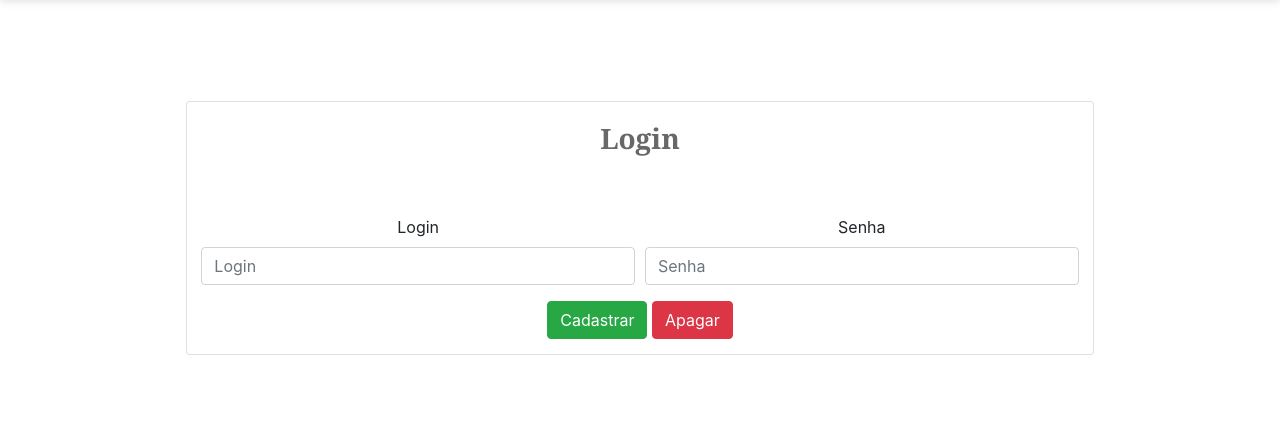
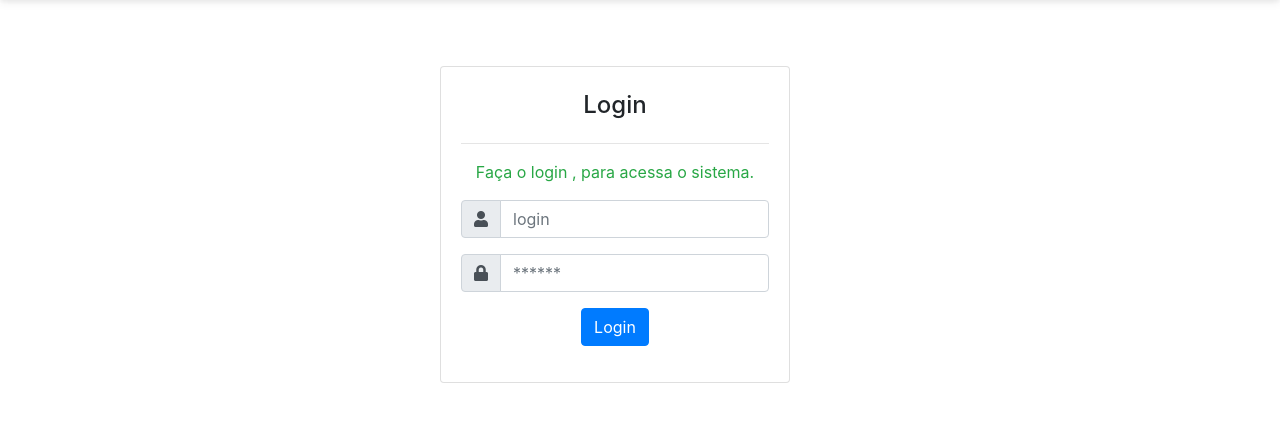
Before and after one commit to LuizFernando1176/gm, a PHP site: page /gm/login.php in a window 1280 px wide. Shown: the part 88-510 px from the top of the page. Run offline with PHP 8.4, Linux system fonts and the light colour scheme; some libraries are stand-ins or nearby versions.

Commit message:
Mudanças 0005

```diff
--- a/cadastroMaquinas.php
+++ b/cadastroMaquinas.php
@@ -7,6 +7,7 @@
 $query02 = "SELECT `id`, `setor` FROM `setor`";
 $queryRack = mysqli_query($coon, $query01);
 $querySetor = mysqli_query($coon, $query02);
+
 ?>
 
 <div class="container">
--- a/cadastroUser.php
+++ b/cadastroUser.php
@@ -2,6 +2,7 @@
 include_once './config.php';
 include_once './util/cabeca.php';
 include_once './util/conecaoBD.php';
+
 ?>
 
 <div class="container">
--- a/config.php
+++ b/config.php
@@ -1,12 +1,20 @@
 <?php
-
-
 function urlSite () {
 
- echo 'http://localhost/gm/';
+ return 'http://localhost/gm/';
 
 }
 
+function testaSessao () {
+session_start();
+if((!isset ($_SESSION['login']) == true) and (!isset ($_SESSION['senha']) == true))
+{
+  unset($_SESSION['login']);
+  unset($_SESSION['senha']);
+  header('location:login.php');
+  }
 
 
+}
+
   ?>
--- /dev/null
+++ b/inserts/selects.php
@@ -0,0 +1,6 @@
+<?php
+function selectSetor (){
+
+
+
+}
--- a/login.php
+++ b/login.php
@@ -1,56 +1,55 @@
 <?php
-include_once './config.php';
 include_once './util/cabecaLogin.php';
-include_once './util/conecaoBD.php';
-session_start();
-$message="";
-if(count($_POST)>0) {
- $con = conectar();
-$result = mysqli_query($con,"SELECT * FROM usuario WHERE login='" . $_POST["login"] . "' and senha = '". $_POST["senha"]."'");
-$row  = mysqli_fetch_array($result);
-if(is_array($row)) {
-$_SESSION["id"] = $row['id'];
-$_SESSION["login"] = $row['login'];
-$_SESSION["senha"] = $row['senha'];
-} else {
-$message = "<div class='alert alert-danger'>Senha ou Usuario invalidos!</div>";
-}
-}
-if(isset($_SESSION["id"])) {
-header("Location:index.php");
-}
-
-
 ?>
-
-<div class="container">
-
-    <center>
-        <form style="margin: 4% ; padding: 1.5%;margin-top: 12%;" method="post" action="">
-        <div class="card" style="margin: 4% ; padding: 1.5%;">
-            <center><h3 class="descEstilo">Login</h3></center><br><br>
-            <?php if($message!="") { echo $message; } ?>
-            <div class="form-row">
-                <div class="form-group col-md-6">
-                    <label for="nome_maquina" >Login</label>
-                    <input type="text" class="form-control" id="login" name="login" placeholder="Login" required="">
-                </div><br><br>
-                <div class="form-group col-md-6">
-                    <label for="nome_usuario">Senha</label>
-                    <input type="password" class="form-control" id="senha" name="senha" placeholder="Senha" required="">
-                </div>
-            </div>
-            <center>
-                <button type="submit" class="btn btn-success">Cadastrar</button>
-                <button type="reset" class="btn btn-danger">Apagar</button>
-            </center>
-        </div>
-    </form>
-</center>
 
 
 
-</div>
+<div class="container" style="margin-top: 12%;float: right">
+
+    <div class="row">
+        <div class="col-md-3"></div>
+        <div class="col-md-4 col-sm-6">
+            <div class="card">
+                <article class="card-body">
+                    <h4 class="card-title text-center mb-4 mt-1">Login</h4>
+                    <hr>
+                    <p class="text-success text-center">Faça o login , para acessa o sistema.</p>
+                    <form method="post" action="inserts/insteLogin.php">
+                        <div class="form-group">
+                            <div class="input-group">
+                                <div class="input-group-prepend">
+                                    <span class="input-group-text"> <i class="fa fa-user"></i> </span>
+                                </div>
+                                <input name="login" class="form-control" placeholder="login" type="text">
+                            </div> <!-- input-group.// -->
+                        </div> <!-- form-group// -->
+                        <div class="form-group">
+                            <div class="input-group">
+                                <div class="input-group-prepend">
+                                    <span class="input-group-text"> <i class="fa fa-lock"></i> </span>
+                                </div>
+                                <input class="form-control" placeholder="******" name="senha" type="password">
+                            </div> <!-- input-group.// -->
+                        </div> <!-- form-group// -->
+                        <div class="form-group">
+                            <center><button type="submit" class="btn btn-primary "> Login  </button></center>
+                        </div> <!-- form-group// -->
+                        <!--<p class="text-center"><a href="#" class="btn">Forgot password?</a></p>-->
+                    </form>
+                </article>
+            </div> <!-- card.// -->
+
+        </div>
+
+    </div>
+
+
+
+</div> <!-- row.// -->
+
+
+<!--container end.//-->
+
 
 <?php
 include_once './util/rodape.php';
--- a/util/cabecaLogin.php
+++ b/util/cabecaLogin.php
@@ -8,7 +8,7 @@
         <title>Sistema de Gerenciamento de Rede</title>
         <meta name="description" content="">
         <meta name="viewport" content="width=device-width, initial-scale=1">
-
+        <link rel="stylesheet" href="https://use.fontawesome.com/releases/v5.0.8/css/all.css">
         <link rel="stylesheet" href="<?php urlSite(); ?>css/bootstrap.css">
         <link rel="stylesheet" href="<?php urlSite(); ?>css/estilo.css">
 
--- a/util/conecaoBD.php
+++ b/util/conecaoBD.php
@@ -5,4 +5,5 @@
 return mysqli_connect("localhost", "root", "", "bd_pc");
 
 
+
 }
```
Also changed, not shown: editarMaquina.php (added, +85 -0 lines), exibirMaquinas.php (+4 -4 lines), inserts/insteLogin.php (added, +24 -0 lines), sair.php (+8 -3 lines), salvarMaquina.php (added, +27 -0 lines), util/cabeca.php (+8 -6 lines).
